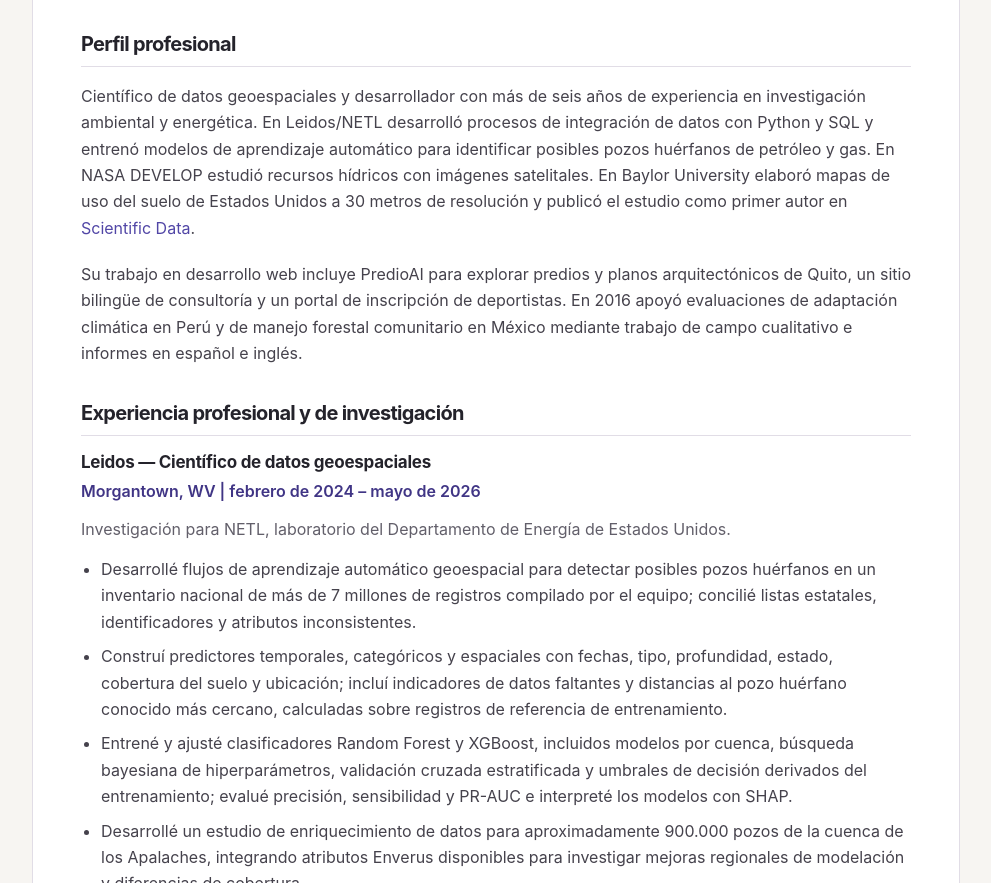
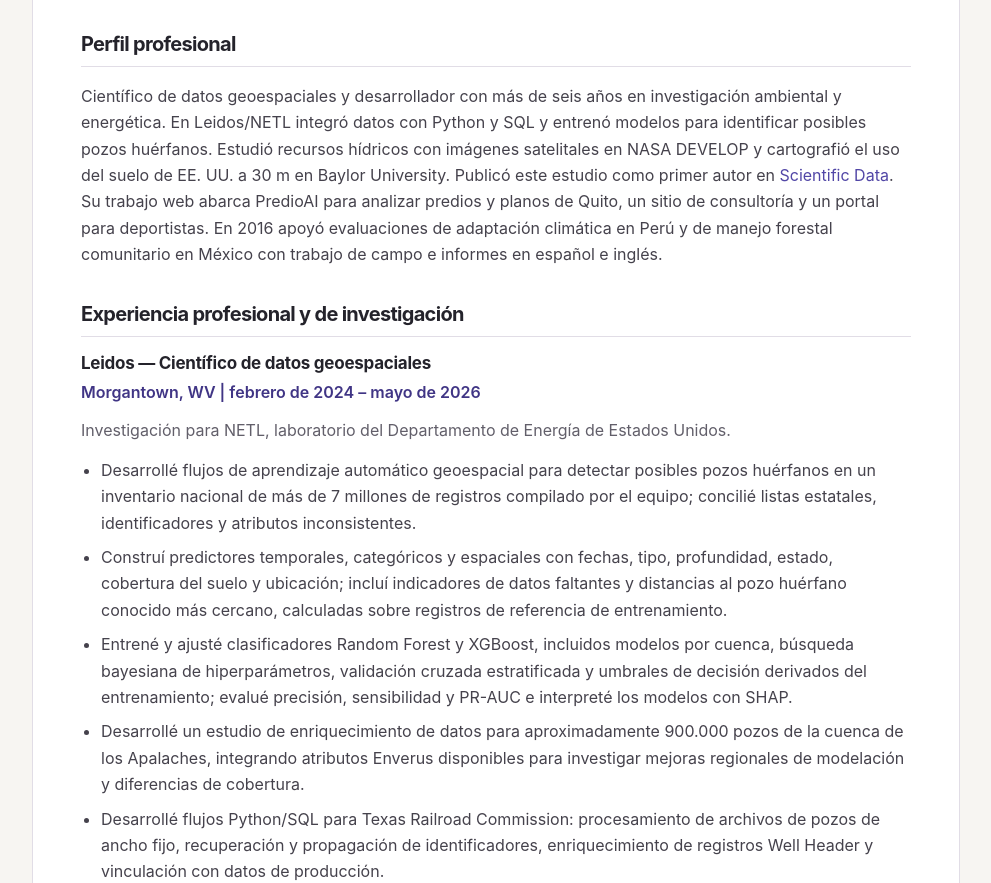
Before and after one commit to jayjayanton/Website-Portfolio, a website: page cv/master-es.html in a window 1280 px wide. Shown: the part 860-1743 px from the top of the page, without its empty margins (144-1135 px from the left). Drawn offline with Linux system fonts and the light colour scheme.

Commit message:
Fit the Spanish career profile and Leidos experience on the first printed page

```diff
--- a/cv/master-es.html
+++ b/cv/master-es.html
@@ -45,8 +45,7 @@
 
   <section class="cv-section" aria-labelledby="cv-summary">
     <h2 id="cv-summary">Perfil profesional</h2>
-    <p>Científico de datos geoespaciales y desarrollador con más de seis años de experiencia en investigación ambiental y energética. En Leidos/NETL desarrolló procesos de integración de datos con Python y SQL y entrenó modelos de aprendizaje automático para identificar posibles pozos huérfanos de petróleo y gas. En NASA DEVELOP estudió recursos hídricos con imágenes satelitales. En Baylor University elaboró mapas de uso del suelo de Estados Unidos a 30 metros de resolución y publicó el estudio como primer autor en <em>Scientific Data</em>.</p>
-    <p>Su trabajo en desarrollo web incluye PredioAI para explorar predios y planos arquitectónicos de Quito, un sitio bilingüe de consultoría y un portal de inscripción de deportistas. En 2016 apoyó evaluaciones de adaptación climática en Perú y de manejo forestal comunitario en México mediante trabajo de campo cualitativo e informes en español e inglés.</p>
+    <p>Científico de datos geoespaciales y desarrollador con más de seis años en investigación ambiental y energética. En Leidos/NETL integró datos con Python y SQL y entrenó modelos para identificar posibles pozos huérfanos. Estudió recursos hídricos con imágenes satelitales en NASA DEVELOP y cartografió el uso del suelo de EE. UU. a 30 m en Baylor University. Publicó este estudio como primer autor en <em>Scientific Data</em>. Su trabajo web abarca PredioAI para analizar predios y planos de Quito, un sitio de consultoría y un portal para deportistas. En 2016 apoyó evaluaciones de adaptación climática en Perú y de manejo forestal comunitario en México con trabajo de campo e informes en español e inglés.</p>
   </section>
 
   <section class="cv-section" aria-labelledby="cv-experience">
```
Also changed, not shown: content/cv/master-es.html (+1 -2 lines).
